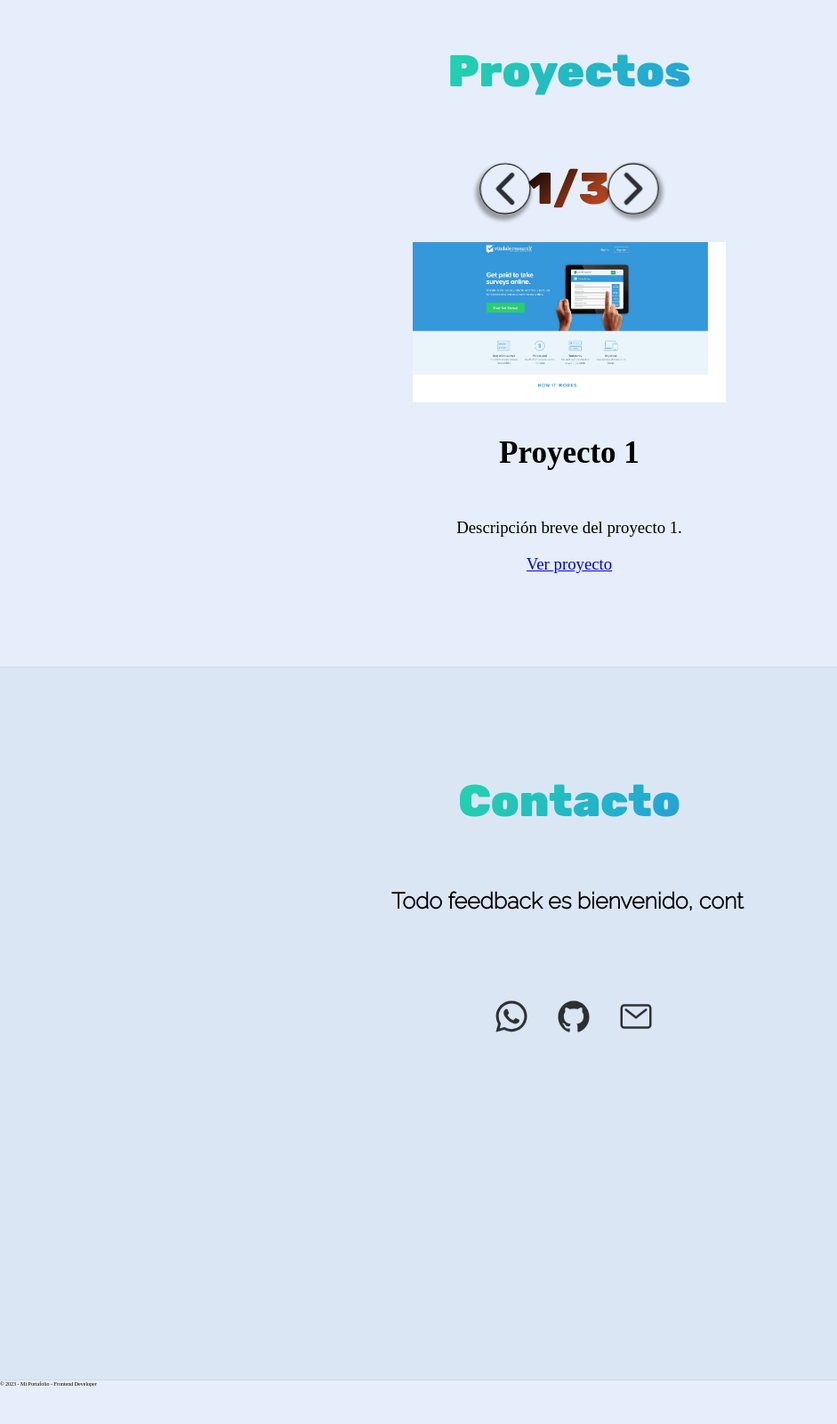
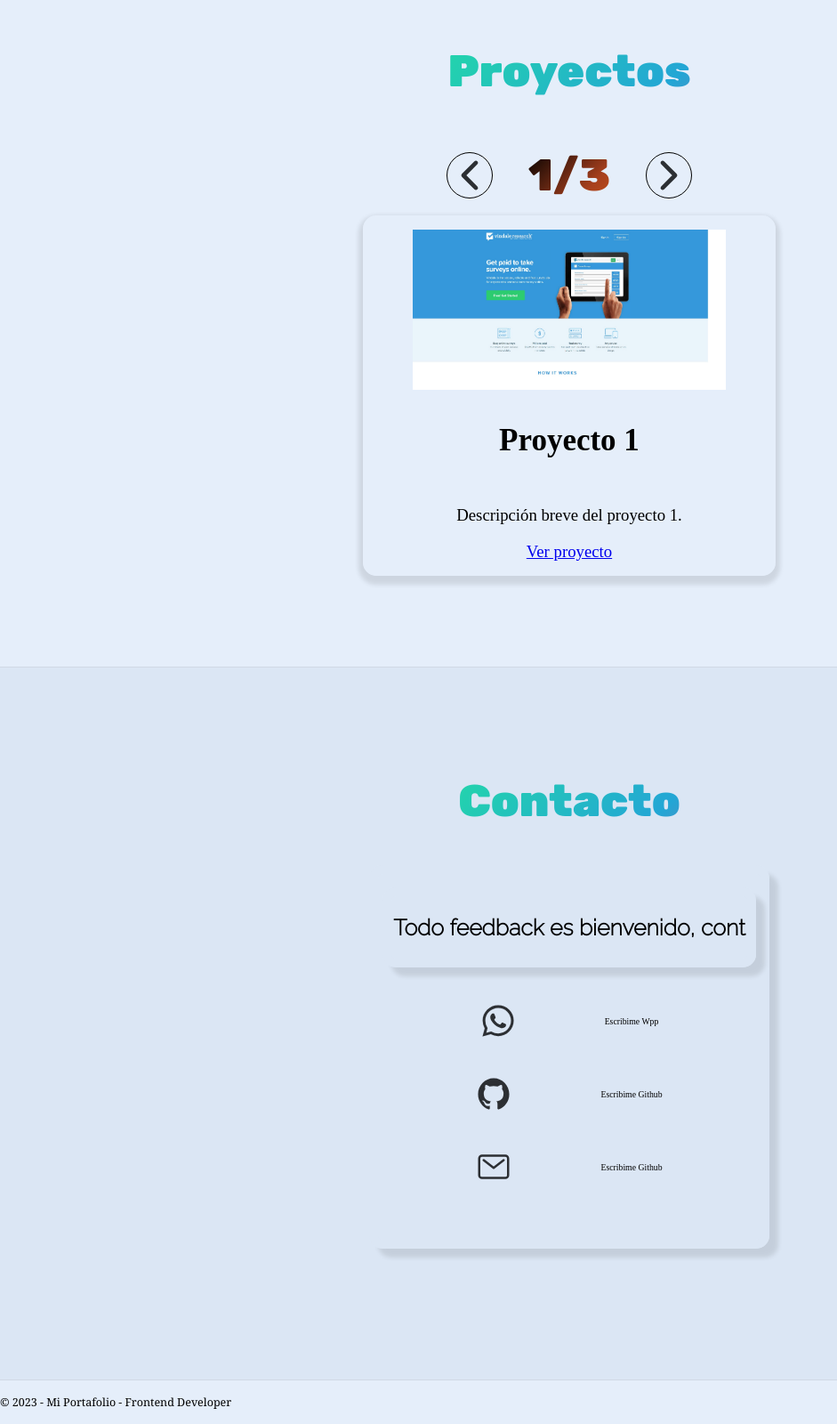
Before and after one commit to MacDuki/Portfolio, a website: page index.html in a window 1280 px wide. Shown: the part 1384-2984 px from the top of the page at 89% size, without its empty margins (0-941 px from the left). Before the commit the page ends 2945 px from the top, so only its background shows below. Drawn offline with nearby package versions, Linux system fonts and the light colour scheme.

Commit message:
Cambios boxShadow en tema claro

```diff
--- a/index.html
+++ b/index.html
@@ -153,16 +153,19 @@
               <a class="anchor-contact" tittle="Whatsapp" href="https://wa.me/+598098018171?text=Escribeme tu mensaje" target="_blank">
                 <ion-icon class="logo-contact" name="logo-whatsapp"></ion-icon>
               </a>
+              <p>Escribime Wpp</p>
             </li>
           <li>
             <a class="anchor-contact" tittle="Github" href="https://github.com/MacDuki" target="_blank">
               <ion-icon class="logo-contact" name="logo-github"></ion-icon>
             </a>
+            <p>Escribime Github</p>
           </li>
           <li>
             <a class="anchor-contact" tittle="Gmail" href="https://wa.me/+598098018171?text=Escribeme tu mensaje" target="_blank">
               <ion-icon class="logo-contact" name="mail-outline"></ion-icon>
             </a>
+            <p>Escribime Github</p>
           </li>
         </ul>
         </div>
--- a/main.js
+++ b/main.js
@@ -63,6 +63,10 @@ const liElements = navbar.getElementsByTagName("li");
 const ionIconsContact = document.querySelectorAll(".logo-contact");
 const skillIcons = document.querySelectorAll(".skill-icon");
 const techSkilsContainer = document.querySelector(".tech-skills");
+const contactContainer = document.querySelector(".principal-contact-container");
+const animatedTextContainer = document.querySelector(
+	".animated-text-container",
+);
 
 let activeButton = false;
 let textParrafoToAnimate = "paginas web.";
@@ -122,6 +126,14 @@ function parrafoMultipleClose(isClosed) {
 // Switch Theme //
 themeSwitch.addEventListener("change", () => {
 	if (themeSwitch.checked) {
+		contactContainer.style.border =
+			" .1rem solid var(--main-secondBackground-color) ";
+		animatedTextContainer.style.border =
+			" .1rem solid var(--main-secondBackground-color) ";
+		contactContainer.style.boxShadow = "";
+		animatedTextContainer.style.boxShadow = "";
+		proyectContainer.style.border = " 1.5px solid var(--main-background-color)";
+		proyectContainer.style.boxShadow = "";
 		skillIcons.forEach((icon) => {
 			icon.style.color = "var(--main-secondBackground-color)";
 		});
@@ -170,6 +182,14 @@ themeSwitch.addEventListener("change", () => {
 		inicioTittle.style.color = "var(--main-secondBackground-color)";
 		staticParrafo.style.color = "var(--main-secondBackground-color)";
 	} else {
+		contactContainer.style.border =
+			" 1rem solid var(--main-secondBackground-color) ";
+		animatedTextContainer.style.border =
+			" 1rem solid var(--main-secondBackground-color) ";
+		contactContainer.style.boxShadow = "1rem  1rem .5rem rgba(0,0,0,.1)";
+		animatedTextContainer.style.boxShadow = "1rem  1rem .5rem rgba(0,0,0,.1)";
+		proyectContainer.style.border = "";
+		proyectContainer.style.boxShadow = "0 .5rem  .5rem .5rem rgba(0,0,0,.1)";
 		skillIcons.forEach((icon) => {
 			icon.style.color = "var(--main-black-color)";
 		});
@@ -184,7 +204,7 @@ themeSwitch.addEventListener("change", () => {
 		aboutMe.style.boxShadow = "0 0 0 .1px var(--main-black-color)";
 		contact.style.boxShadow = "0 0 0 .1px var(--main-black-color)";
 		proyect.style.boxShadow = "0 5px .2rem var(--main-black-color)";
-		header.style.boxShadow = "0 0 0 .1rem rgba(0,0,0,.09)";
+		header.style.boxShadow = "0 0 10px rgba(0,0,0,.09)";
 		buttonNavSettings.style.color = "var(--main-black-color)";
 		contactTittle.style.animation = "";
 		proyectsTittle.style.animation = "";
--- a/styles-desktop.css
+++ b/styles-desktop.css
@@ -132,6 +132,18 @@ ion-icon {
   font-size: 4rem;
   color: var(--main-black-color);
 }
+
+                                                  /* Footer*/
+footer {
+  height: 5rem;
+  background-color: var(--main-background-color);
+  font-size: 2rem;
+  font-family: Georgia, 'Times New Roman', Times, serif;
+  display: flex;
+  align-items: center;
+}
+
+
                                                 /* Inicio */
 
   #inicio {
@@ -384,8 +396,7 @@ ion-icon {
     display: flex;
     border: 1.5px solid var(--main-background-color) ;
     border-radius: 1.5rem;
-    box-shadow: 0 0 10px rgba(0,0,0,.1);
-    transition: max-width 0.9s ease-in-out;
+    box-shadow:  1rem  1rem .5rem rgba(0,0,0,.1);
 
   }
 
@@ -433,7 +444,7 @@ ion-icon {
   display: flex;
   flex-direction: row;
   justify-content: space-evenly;
-  margin: 3rem 0;
+  margin: 1.5rem 0;
   align-items: center;
  }
 
@@ -441,7 +452,6 @@ ion-icon {
   font-size: 5rem;
   border: 1px solid black;
   border-radius: 50%;
-  animation: transitionArrowLeft 2s alternate infinite;
   cursor: pointer;
  }
 
@@ -451,48 +461,26 @@ ion-icon {
   font-size: 5rem;
   border: 1px solid black;
   border-radius: 50%;
-  animation: transitionArrowRight 2s alternate infinite;
   cursor: pointer;
  }
 
-
-@keyframes transitionArrowRight {
-  0% {
-    transform: scale(1);
-    box-shadow: 0 .5rem 1rem  rgba(0, 0, 0, 0.2);
-
-  }
-  100% {
-    transform: scale(1.1);
-    box-shadow: .2rem .3rem .4rem .2rem rgba(38, 36, 36, 0.4);
-  }
-}
-
-
-@keyframes transitionArrowLeft {
-  0% {
-    transform: scale(1);
-    box-shadow: 0 .5rem 1rem  rgba(0, 0, 0, 0.2);
-
-  }
-  100% {
-    transform: scale(1.1);
-    box-shadow: -.2rem .4rem .4rem .2rem rgba(38, 36, 36, 0.4);
-  }
-}
 
  .proyect-container {
   display: flex;
   flex-direction:row;
   justify-content: center;
   overflow-x: hidden;
+  border: 1.5px solid var(--main-background-color) ;
+  border-radius: 1.5rem;
+  box-shadow:  0 .5rem  .5rem .5rem rgba(0,0,0,.1);
+  padding: 1.5rem 1.5rem;
  }
 
 .proyect-counter {
   font-size: 5rem;
   font-family: 'Rubik', sans-serif;
   font-weight:900;
-  margin-top: 0;
+  margin: 0 4rem;
   background: linear-gradient(-45deg, #bc321a, #e3640e, #a7401e, #000000);
   background-size: 300%;
   -webkit-background-clip: text;
@@ -500,7 +488,6 @@ ion-icon {
   -webkit-text-fill-color: transparent;
   text-align: center;
   animation: fluido 5s ease-in-out alternate infinite;
-  margin-bottom: 0;
 }
 
  .card-container {
@@ -582,56 +569,70 @@ ion-icon {
   justify-content: center;
   align-items: center;
   width: 40rem;
+  border: 1rem solid var(--main-secondBackground-color) ;
+  border-radius: 1.5rem;
+  box-shadow:  1rem  1rem .5rem rgba(0,0,0,.1);
+  padding: 1.5rem 1.5rem;
+  position: relative;
  }
 
  .container-platforms{
   font-size: 2.5rem;
   display: flex;
+  flex-direction: column;
   align-items: center;
   justify-content: center;
   margin-top: 2rem;
   padding-left: 0;
 }
 .container-platforms li {
-  width: 3rem;
-  height: 3rem;
+  display: flex;
   list-style-type: none;
-  padding:0 2rem;
+  padding: 2rem 2rem;
+  align-items: center;
 }
 
 .logo-contact {
-  animation: levitate 2s infinite alternate ease-in-out;
+  transition: scale .7s;
+}
+.logo-contact:hover {
+ scale: 1.2;
 }
 
+
 .anchor-contact {
+  margin-right: 10rem;
   position: relative;
-  border-radius: 50%;
-  width: 3rem;
-  height: 1rem;
   text-decoration: none;
   color: inherit;
 }
 
 .animated-text-container {
-  height: 14rem;
+  height: 7rem;
   width: 100%;
   font-family: 'Raleway', Arial;
   display: flex;
   flex-direction: row;
   position: relative;
+  border: 1rem solid var(--main-secondBackground-color) ;
+  border-radius: 1.5rem;
+  box-shadow:  1rem  1rem .5rem rgba(0,0,0,.1);
+  align-items: center;
+  justify-content: center;
 
 }
 .animated-text {
   font-weight: 700;
   font-size: 2.5rem;
-}
+  margin: 0;
+  }
 
 .blink-cursor {
   font-weight: 700;
   font-size: 2.5rem;
   position: absolute;
   right: 12rem;
-  top: 2.8rem;
+  top: 1rem;
 }
 
                     /* theme-label */
```
